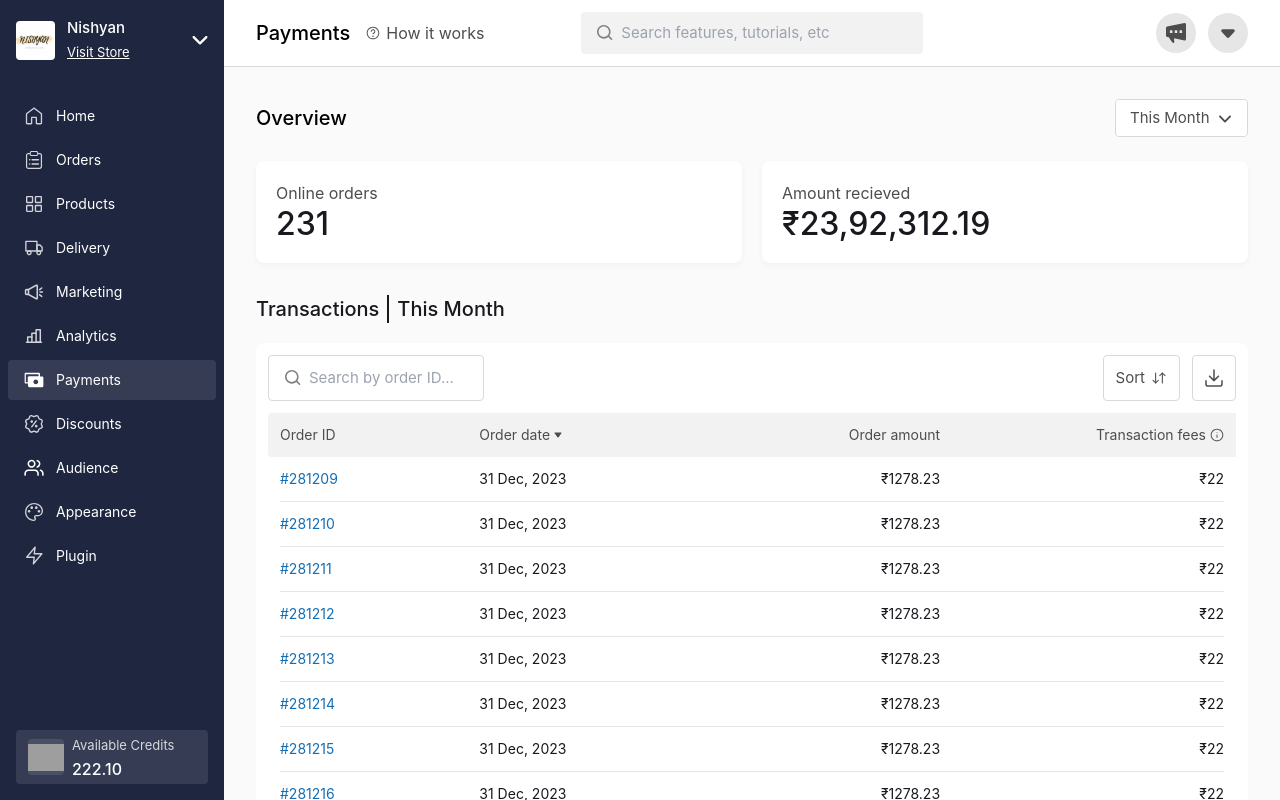
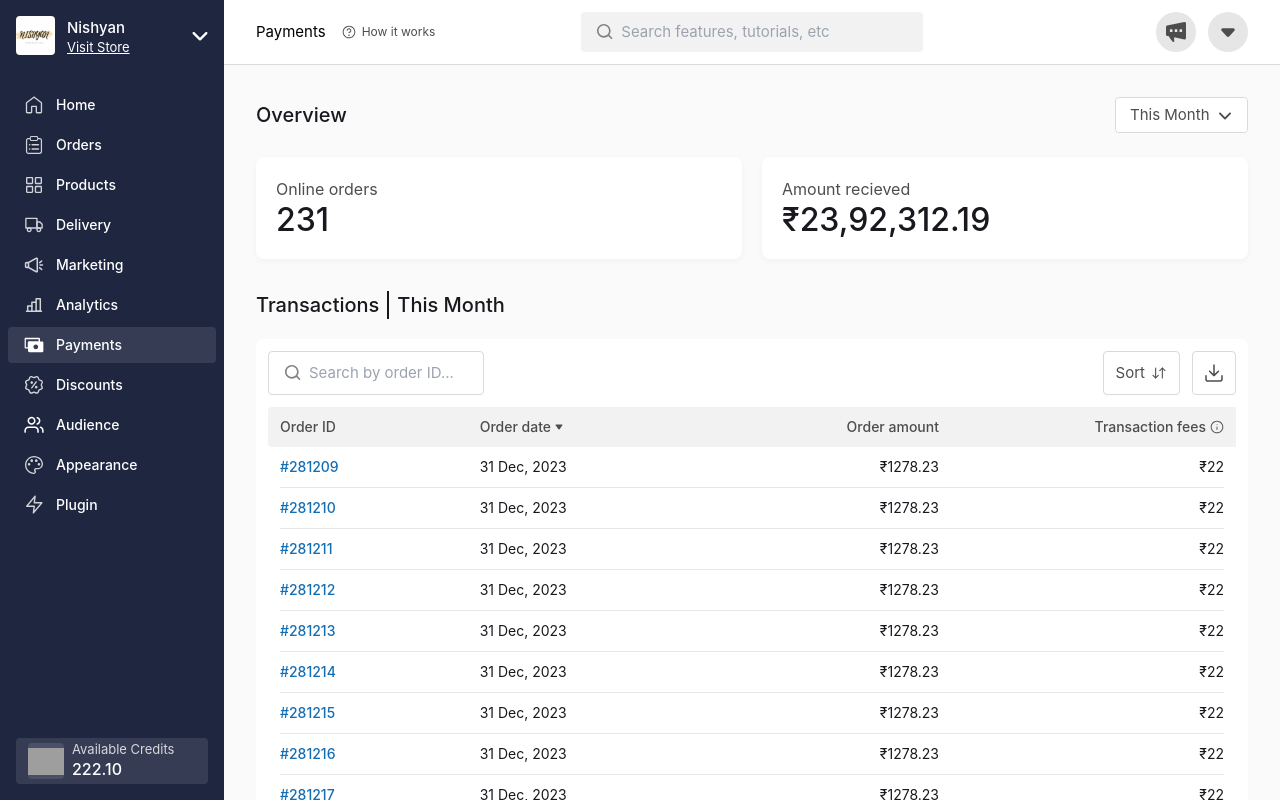
Before and after one commit to pranitmane/dukaan-assignment, a React (Vite) app: page /payments in a window 1280 px wide. Built offline with nearby package versions, Linux system fonts and the light colour scheme; grey boxes are pictures that could not be loaded; a web font is replaced by a local one.

Commit message:
design inconsistencies fixed

```diff
--- a/src/components/navbar.jsx
+++ b/src/components/navbar.jsx
@@ -39,7 +39,7 @@ const path = location.pathname
     <div className="min-w-[224px] pt-4 p-2 pb-4 flex flex-col items-center bg-Navbar text-Black100 h-full">
       <div className="flex flex-col items-center overflow-y-scroll gap-8 w-full flex-1">
         <StoreDetails />
-        <nav className="flex flex-col gap-1 w-full text-sm1">
+        <nav className="flex flex-col gap-1 w-full text-sm2">
           <NavLink
             to="/"
             className={({ isActive }) => {
--- a/src/components/paymetsPage/paymentOverview.jsx
+++ b/src/components/paymetsPage/paymentOverview.jsx
@@ -3,7 +3,7 @@ import arrow from "../../assets/paymentsPage/arrow.svg";
 export default function PaymentOverview({ setMonth }) {
     return (
       <div className="flex flex-row justify-between items-center pb-6">
-        <p className="text-xl">Overview</p>
+        <p className="text-xl text-Black12">Overview</p>
         <div className="flex flex-row gap-[7px] items-center bg-Black100 text-Black30 border border-Black85 rounded-base relative ">
           <select
             type="select"
--- a/src/components/paymetsPage/paymentStats.jsx
+++ b/src/components/paymetsPage/paymentStats.jsx
@@ -4,11 +4,11 @@ export default function PaymentStats() {
     return (
       <div className="flex flex-row gap-5 pb-8">
         <div className="flex-1 p-5 bg-Black100 shadow-base flex-col rounded-plus gap-4">
-          <p className="text-Black30">Online orders</p>
+          <p className="text-Black30 text-lg1">Online orders</p>
           <p className="text-2xl text-Black12">231</p>
         </div>
         <div className="flex-1 p-5 bg-Black100 shadow-base flex-col rounded-plus gap-4">
-          <p className="text-Black30">Amount recieved</p>
+          <p className="text-Black30 text-lg1">Amount recieved</p>
           <p className="text-2xl text-Black12">₹23,92,312.19</p>
         </div>
       </div>
--- a/src/components/paymetsPage/searchBar.jsx
+++ b/src/components/paymetsPage/searchBar.jsx
@@ -11,18 +11,18 @@ export default function SearchBar() {
       <div className="md:hidden flex items-center justify-center">
       </div>
       <div className="flex-1 flex flex-col md:flex-row items-center gap-1 md:gap-4">
-        <h2 className="text-xl">Payments</h2>
+        <h2 className="text-md1">Payments</h2>
         <div className="flex flex-row gap-[6px]">
           <img src={Help} alt="" />
-          <p className="text-sm text-Black30 hover:underline cursor-help">
+          <p className="text-2xs text-Black30 hover:underline cursor-help">
             How it works
           </p>
         </div>
       </div>
-      <div className="flex-1 flex flex-row text-md1 bg-Black95 pt-[9px] pb-[9px] pl-4 pr-4 rounded-base gap-2">
+      <div className="flex-1 flex flex-row  bg-Black95 pt-[9px] pb-[9px] pl-4 pr-4 rounded-base gap-2">
         <img src={Search} alt="search-icon" />
         <input
-          className="w-full bg-transparent outline-none"
+          className="w-full bg-transparent outline-none text-md1"
           type="text"
           placeholder="Search features, tutorials, etc"
         />
--- a/src/components/paymetsPage/transactionTable.jsx
+++ b/src/components/paymetsPage/transactionTable.jsx
@@ -7,8 +7,8 @@ import { parseISO, format } from "date-fns";
 
 export default function TransactionTable({ data }) {
   return (
-    <div>
-      <div className="flex flex-row justify-between gap-3 pb-3 ">
+    <div className="overflow-x-scroll">
+      <div className="flex flex-row justify-between gap-3 pb-3 sticky left-0">
         <div className="w-[216px] flex flex-row text-md1 border border-Black85 pt-[10px] pb-[10px] pl-4 pr-4 rounded-base gap-2">
           <img src={search} alt="search-icon" />
           <input
@@ -30,20 +30,20 @@ export default function TransactionTable({ data }) {
       <table className=" w-full">
         <thead>
           <tr className="text-Black30 bg-Black95 rounded-base">
-            <th className="text-start text-sm1 pl-3 pt-[10px] pb-[10px] pr-10 rounded-l-base">
+            <th className="text-start text-sm2 pl-3 pt-[10px] pb-[10px] pr-10 rounded-l-base">
               Order ID
             </th>
-            <th className="text-start text-sm1 pl-3 pt-[10px] pb-[10px] pr-10">
+            <th className="text-start text-sm2 pl-3 pt-[10px] pb-[10px] pr-10">
             <div className="flex flex-row gap-1 max-w-fit">
                 <p>Order date</p>
                 <img src={triangle} alt="" />
               </div>
             </th>
-            <th className="text-end text-sm1 pl-3 pt-[10px] pb-[10px] pr-10">
+            <th className="text-end text-sm2 pl-3 pt-[10px] pb-[10px] pr-10">
               Order amount
             </th>
             <th className="flex flex-row justify-end text-sm1 pt-[10px] pb-[10px] pr-3 rounded-r-base">
-              <div className="flex flex-row gap-1 max-w-fit">
+              <div className="flex text-sm2 flex-row gap-1 max-w-fit">
                 <p>Transaction fees</p>
                 <img src={info} alt="" />
               </div>
@@ -52,9 +52,9 @@ export default function TransactionTable({ data }) {
         </thead>
         <tbody className="">
           {data.map((payment) => (
-            <tr className="text-sm1  border-b-Black90 rounded-base">
+            <tr className="text-sm1 border-b-Black90 rounded-base">
               <td className="p-0">
-                <p className="text-start whitespace-nowrap ml-3  text-Blue border-b border-b-Black90 pt-[10px] pb-[10px] pr-10">
+                <p className="text-start text-sm2 whitespace-nowrap ml-3  text-Blue border-b border-b-Black90 pt-[10px] pb-[10px] pr-10">
                   {payment.order_id}
                 </p>
               </td>
--- a/tailwind.config.js
+++ b/tailwind.config.js
@@ -6,11 +6,12 @@ export default {
   ],
   theme: {
     fontSize:{
-      'xs':['13px',{lineHeight:'24px',fontWeight:'400'}],
-      'sm1':['14px',{lineHeight:'24px',fontWeight:'400'}],
-      'sm2':['14px',{lineHeight:'24px',fontWeight:'500'}],
-      'md1':['15px',{lineHeight:'24px',fontWeight:'400'}],
-      'md2':['15px',{lineHeight:'24px',fontWeight:'500'}],
+      '2xs':['12px',{lineHeight:'16px',fontWeight:'400'}],
+      'xs':['13px',{lineHeight:'16px',fontWeight:'400'}],
+      'sm1':['14px',{lineHeight:'20px',fontWeight:'400'}],
+      'sm2':['14px',{lineHeight:'20px',fontWeight:'500'}],
+      'md1':['15px',{lineHeight:'22px',fontWeight:'400'}],
+      'md2':['15px',{lineHeight:'22px',fontWeight:'500'}],
       'lg1':['16px',{lineHeight:'24px',fontWeight:'400'}],
       'lg2':['16px',{lineHeight:'24px',fontWeight:'500'}],
       'xl':['20px',{lineHeight:'28px',fontWeight:'500'}],
```
